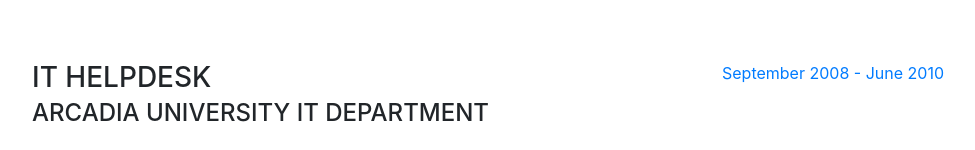
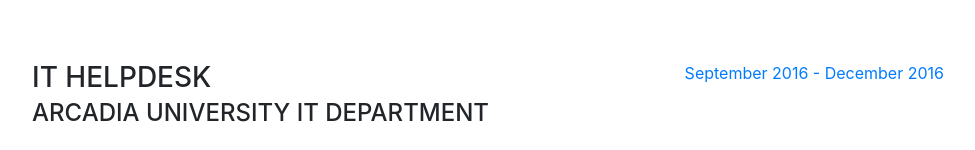
Before and after one commit to elizabethgillen/elizabethgillen.github.io, a website with bundled scripts: page index.html in a window 1280 px wide. Shown: the part 1551-1701 px from the top of the page, without its empty margins (288-1263 px from the left). Built offline with nearby package versions, Linux system fonts and the light colour scheme; a web font is replaced by a local one.

Commit message:
Update index.html

```diff
--- a/index.html
+++ b/index.html
@@ -127,7 +127,7 @@
               <p>I helped address student technological concerns and provided on-site assistance throughout Arcadia's campus.</p>
             </div>
             <div class="resume-date text-md-right">
-              <span class="text-primary">September 2008 - June 2010</span>
+              <span class="text-primary">September 2016 - December 2016</span>
             </div>
           </div>
 
```
